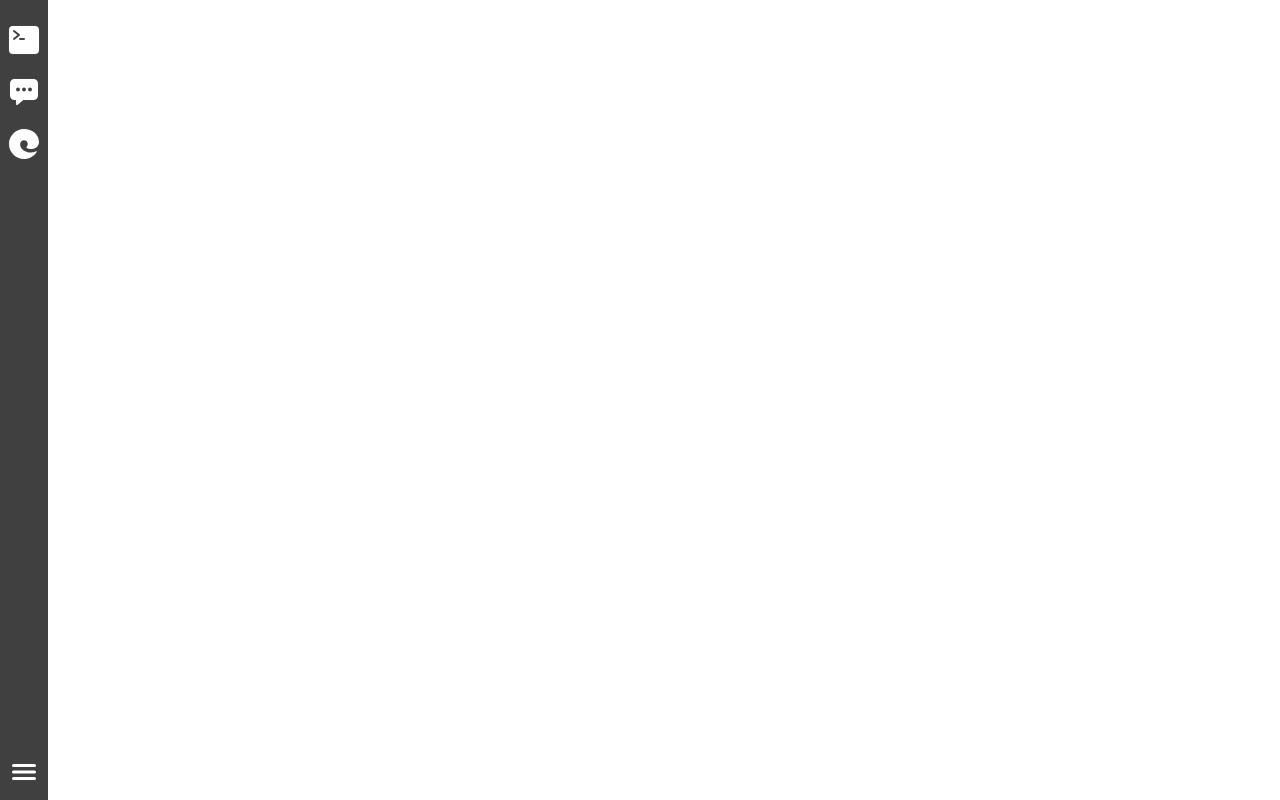
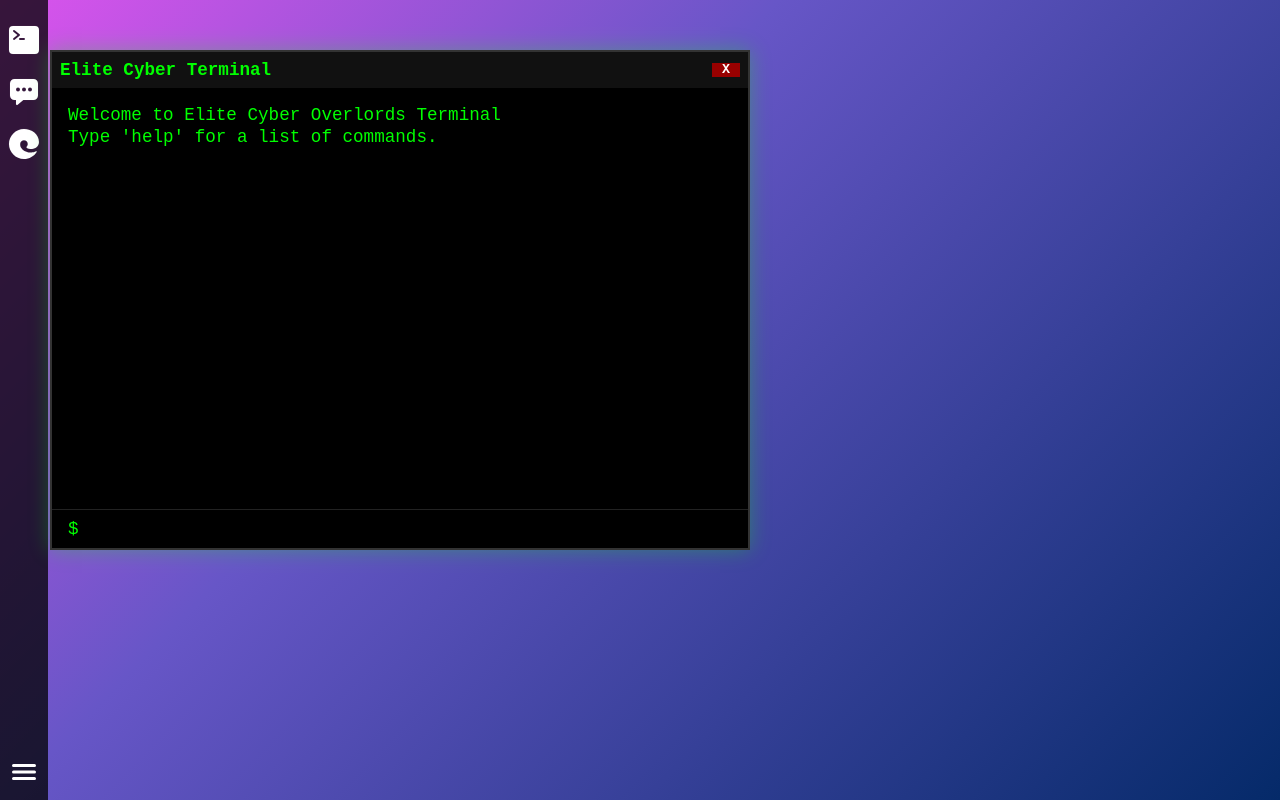
Before and after one commit to sarahatkins/cybersec-info-web, a React (Vite) app in the folder frontend/: page / in a window 1280 px wide. Built offline with nearby package versions, Linux system fonts and the light colour scheme.

Commit message:
creating a terminal that can move

```diff
--- a/frontend/src/Desktop.css
+++ b/frontend/src/Desktop.css
@@ -1,4 +1,6 @@
 .desktop-view {
     height: 100%;
     overflow-y: hidden;
+    background: #052a69;
+background: linear-gradient(314deg,rgba(5, 42, 105, 1) 0%, rgba(103, 86, 199, 1) 62%, rgba(219, 83, 237, 1) 100%);
 }
--- a/frontend/src/Desktop.tsx
+++ b/frontend/src/Desktop.tsx
@@ -2,13 +2,18 @@ import Terminal from "./pages/Terminal";
 import "./Desktop.css";
 import Toolbar from "./components/Toolbar";
 import { IonApp } from '@ionic/react';
+import { useState } from "react";
 
 export default function FakeDesktop() {
+  const [terminalOpen, setTerminalOpen] = useState<boolean>(true);
+  const [webOpen, setWebOpen] = useState<boolean>(false);
+  const [chatOpen, setChatOpen] = useState<boolean>(false);
+
   return (
     <IonApp>
       <div className="desktop-view">
 
-      {/* <Terminal /> */}
+      <Terminal isOpen={terminalOpen} onClose={setTerminalOpen} />
       <Toolbar />
       </div>
     </IonApp>
--- a/frontend/src/pages/Terminal.css
+++ b/frontend/src/pages/Terminal.css
@@ -1,30 +1,61 @@
 .terminal {
+  position: absolute;
+  top: 50px;
+  left: 50px;
   background-color: #000000;
   color: #00FF00;
   font-family: 'Courier New', Courier, monospace;
   font-size: 1.1rem;
-  padding: 1rem;
-  height: 95vh;
-  width: 100vw;
-  box-sizing: border-box;
+  width: 700px;
+  height: 500px;
   display: flex;
   flex-direction: column;
+  border: 2px solid #333;
+  box-shadow: 0 0 20px rgba(0, 255, 0, 0.3);
+  z-index: 9999;
+}
+
+.terminal-header {
+  background-color: #111;
+  color: #00FF00;
+  padding: 0.5rem;
+  cursor: move;
+  display: flex;
+  justify-content: space-between;
+  align-items: center;
+  user-select: none;
+}
+
+.terminal-title {
+  font-weight: bold;
+}
+
+.terminal-close {
+  background: #900;
+  color: #fff;
+  border: none;
+  padding: 0 10px;
+  font-weight: bold;
+  cursor: pointer;
 }
 
 .output {
   flex: 1;
   overflow-y: auto;
   white-space: pre-wrap;
-  padding-bottom: 1rem;
+  padding: 1rem;
 }
 
 .line {
   line-height: 1.4rem;
 }
 
-.inputForm {
+.input-form {
   display: flex;
   align-items: center;
+  padding: 0.5rem 1rem;
+  background-color: #000;
+  border-top: 1px solid #222;
 }
 
 .prompt {
@@ -39,7 +70,6 @@
   font-family: 'Courier New', Courier, monospace;
   font-size: 1.1rem;
   flex: 1;
-  width: 90%;
 }
 
 .cursor {
--- a/frontend/src/pages/Terminal.tsx
+++ b/frontend/src/pages/Terminal.tsx
@@ -1,10 +1,14 @@
-import { useState, useEffect, useRef } from "react";
+import { useState, useRef, useEffect } from "react";
 import "./Terminal.css";
-import { IonModal } from '@ionic/react';
 
 type CommandKey = "help" | "about" | "leaks" | "join";
 
-const Terminal = () => {
+interface TerminalProps {
+  isOpen: boolean;
+  onClose: () => void;
+}
+
+const Terminal: React.FC<TerminalProps> = ({ isOpen, onClose }) => {
   const [lines, setLines] = useState([
     "Welcome to Elite Cyber Overlords Terminal",
     "Type 'help' for a list of commands.",
@@ -13,10 +17,43 @@ const Terminal = () => {
   const [input, setInput] = useState("");
   const inputRef = useRef<HTMLInputElement | null>(null);
 
+  // Drag logic
+  const terminalRef = useRef<HTMLDivElement>(null);
+  const pos = useRef({ x: 50, y: 50, offsetX: 0, offsetY: 0 });
+
   useEffect(() => {
-    // Auto focus input when component mounts
-    inputRef.current !== null && inputRef.current.focus();
-  }, [lines]);
+    if (isOpen && inputRef.current) {
+      inputRef.current.focus();
+    }
+  }, [isOpen]);
+
+  const startDrag = (e: React.MouseEvent) => {
+    const term = terminalRef.current;
+    if (!term) return;
+
+    pos.current.offsetX = e.clientX - term.offsetLeft;
+    pos.current.offsetY = e.clientY - term.offsetTop;
+
+    document.addEventListener("mousemove", drag);
+    document.addEventListener("mouseup", stopDrag);
+  };
+
+  const drag = (e: MouseEvent) => {
+    const x = e.clientX - pos.current.offsetX;
+    const y = e.clientY - pos.current.offsetY;
+    pos.current.x = x;
+    pos.current.y = y;
+    const term = terminalRef.current;
+    if (term) {
+      term.style.left = `${x}px`;
+      term.style.top = `${y}px`;
+    }
+  };
+
+  const stopDrag = () => {
+    document.removeEventListener("mousemove", drag);
+    document.removeEventListener("mouseup", stopDrag);
+  };
 
   const commands: Record<CommandKey, () => string[]> = {
     help: () => [
@@ -44,9 +81,7 @@ const Terminal = () => {
     ],
   };
 
-  const isCommandKey = (cmd: string): cmd is CommandKey => {
-    return cmd in commands;
-  };
+  const isCommandKey = (cmd: string): cmd is CommandKey => cmd in commands;
 
   const handleCommand = (cmd: string) => {
     if (cmd === "clear") {
@@ -59,36 +94,33 @@ const Terminal = () => {
     if (isCommandKey(cmd)) {
       setLines((prev) => [...prev, ...commands[cmd](), ""]);
     } else {
-      setLines((prev) => [
-        ...prev,
-        `'${cmd}' is not recognized as a command.`,
-        "",
-      ]);
+      setLines((prev) => [...prev, `'${cmd}' is not recognized as a command.`, ""]);
     }
   };
 
-  const onSubmit = (e: any) => {
+  const onSubmit = (e: React.FormEvent) => {
     e.preventDefault();
-    handleCommand(input);
+    if (input.trim()) {
+      handleCommand(input.trim());
+    }
     setInput("");
   };
 
+  if (!isOpen) return null;
+
   return (
-    <IonModal
-      className="terminal"
-      isOpen={true}
-      onClick={() => inputRef.current !== null && inputRef.current.focus()}
-      // onClose={handleClose}
-      aria-labelledby="modal-modal-title"
-      aria-describedby="modal-modal-description"
-    >
+    <div className="terminal" ref={terminalRef} style={{ top: "50px", left: "50px" }}>
+      <div className="terminal-header" onMouseDown={startDrag}>
+        <span className="terminal-title">Elite Cyber Terminal</span>
+        <button className="terminal-close" onClick={onClose}>X</button>
+      </div>
+
       <div className="output">
         {lines.map((line, idx) => (
-            <div key={idx} className="line">
-              {line}
-            </div>
+          <div key={idx} className="line">{line}</div>
         ))}
       </div>
+
       <form onSubmit={onSubmit} className="input-form">
         <span className="prompt">$</span>
         <input
@@ -103,7 +135,7 @@ const Terminal = () => {
         />
         <span className="cursor" />
       </form>
-    </IonModal>
+    </div>
   );
 };
 
```
Lines whose indentation alone changed are shown as unchanged.
